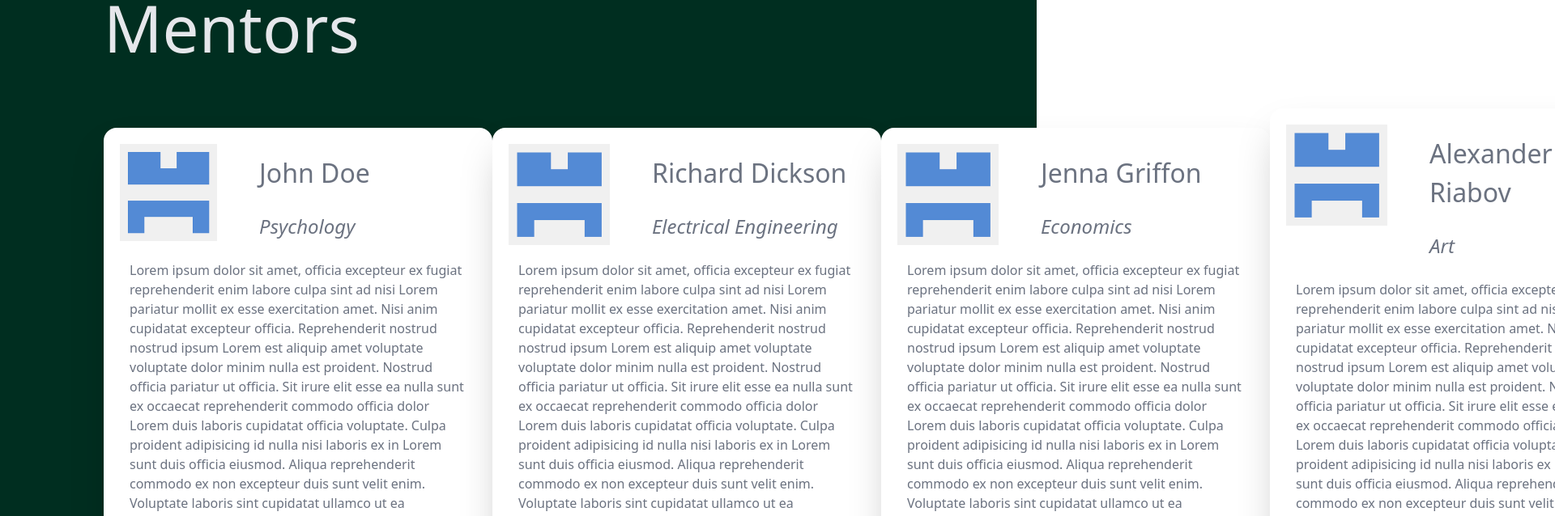
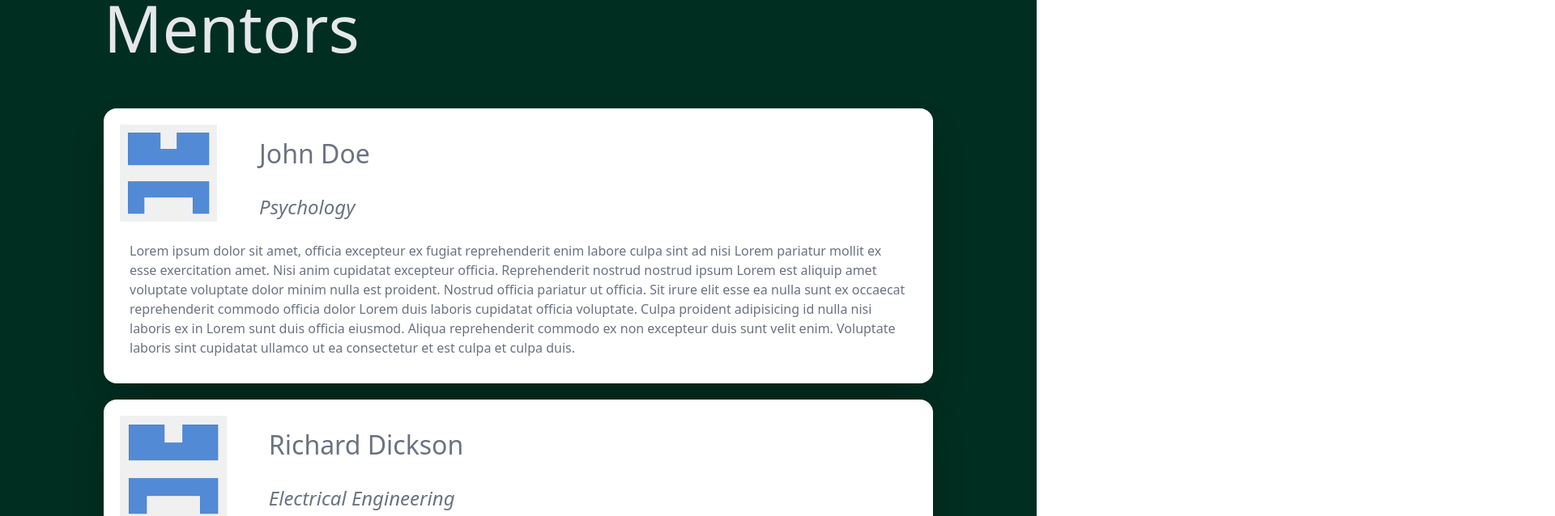
Before and after one commit to Alex-RV/NextStep, a Next.js app: page /connect in a window 1280 px wide. Shown: the part 380-1018 px from the top of the page at 81% size, 1920 px wide, since content can reach past the window. Built offline with nearby package versions, Linux system fonts and the light colour scheme; no server answers.

Commit message:
Update connect.tsx

```diff
--- a/src/pages/connect.tsx
+++ b/src/pages/connect.tsx
@@ -9,8 +9,7 @@ export default function connect() {
         <div className='mb-10'>
             <h1 className='text-gray-200 text-[5rem]'>Your matches with Mentors</h1>
         </div>
-        {/* maping from database */}
-        <div className='flex w-full items-center'>
+        <div className='flex w-full items-center flex-col'>
         <MentorCard name={"John Doe"} degree={"Psychology"} imgSrc={undefined} description={"Lorem ipsum dolor sit amet, officia excepteur ex fugiat reprehenderit enim labore culpa sint ad nisi Lorem pariatur mollit ex esse exercitation amet. Nisi anim cupidatat excepteur officia. Reprehenderit nostrud nostrud ipsum Lorem est aliquip amet voluptate voluptate dolor minim nulla est proident. Nostrud officia pariatur ut officia. Sit irure elit esse ea nulla sunt ex occaecat reprehenderit commodo officia dolor Lorem duis laboris cupidatat officia voluptate. Culpa proident adipisicing id nulla nisi laboris ex in Lorem sunt duis officia eiusmod. Aliqua reprehenderit commodo ex non excepteur duis sunt velit enim. Voluptate laboris sint cupidatat ullamco ut ea consectetur et est culpa et culpa duis."}/>
         <MentorCard name={"Richard Dickson"} degree={"Electrical Engineering"} imgSrc={undefined} description={"Lorem ipsum dolor sit amet, officia excepteur ex fugiat reprehenderit enim labore culpa sint ad nisi Lorem pariatur mollit ex esse exercitation amet. Nisi anim cupidatat excepteur officia. Reprehenderit nostrud nostrud ipsum Lorem est aliquip amet voluptate voluptate dolor minim nulla est proident. Nostrud officia pariatur ut officia. Sit irure elit esse ea nulla sunt ex occaecat reprehenderit commodo officia dolor Lorem duis laboris cupidatat officia voluptate. Culpa proident adipisicing id nulla nisi laboris ex in Lorem sunt duis officia eiusmod. Aliqua reprehenderit commodo ex non excepteur duis sunt velit enim. Voluptate laboris sint cupidatat ullamco ut ea consectetur et est culpa et culpa duis."}/>
         <MentorCard name={"Jenna Griffon"} degree={"Economics"} imgSrc={undefined} description={"Lorem ipsum dolor sit amet, officia excepteur ex fugiat reprehenderit enim labore culpa sint ad nisi Lorem pariatur mollit ex esse exercitation amet. Nisi anim cupidatat excepteur officia. Reprehenderit nostrud nostrud ipsum Lorem est aliquip amet voluptate voluptate dolor minim nulla est proident. Nostrud officia pariatur ut officia. Sit irure elit esse ea nulla sunt ex occaecat reprehenderit commodo officia dolor Lorem duis laboris cupidatat officia voluptate. Culpa proident adipisicing id nulla nisi laboris ex in Lorem sunt duis officia eiusmod. Aliqua reprehenderit commodo ex non excepteur duis sunt velit enim. Voluptate laboris sint cupidatat ullamco ut ea consectetur et est culpa et culpa duis."}/>
```
